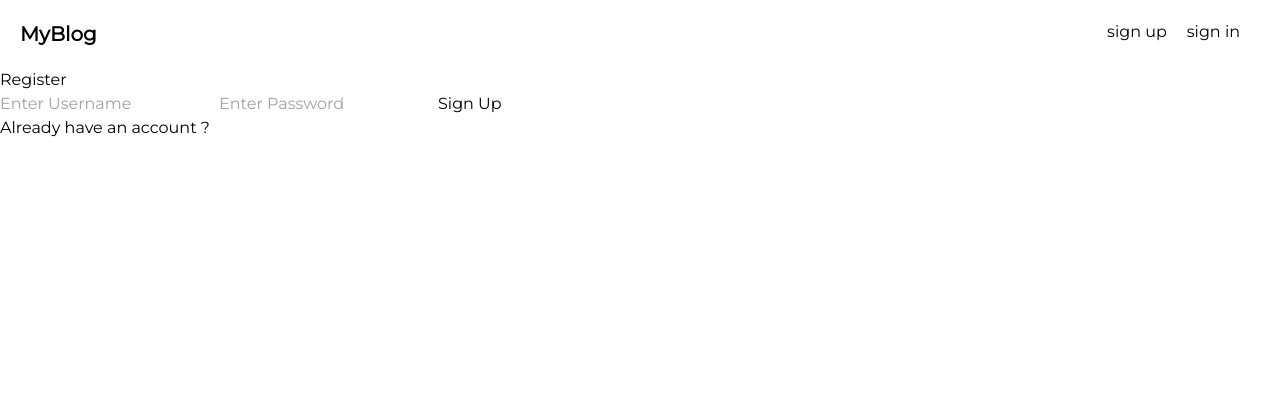
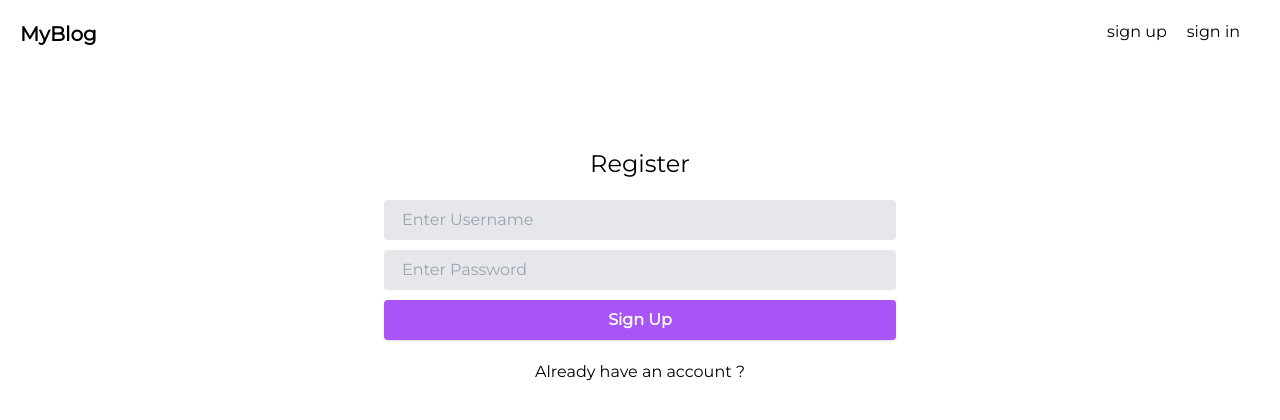
Before and after one commit to Prajwal-Pawar/MyBlog, a React (Vite) app in the folder client/: page /signup in a window 1280 px wide. Shown: the top 420 px of the page. Built offline with nearby package versions, Linux system fonts and the light colour scheme.

Commit message:
redesign SignUp page with tailwindcss

```diff
--- a/client/src/pages/SignUp.jsx
+++ b/client/src/pages/SignUp.jsx
@@ -31,28 +31,31 @@ const SignUp = () => {
   };
 
   return (
-    <div className="signup">
-      <h1 id="signup-title">Register</h1>
+    <div className="w-full mt-20 flex flex-col items-center">
+      <h1 className="text-2xl mt-5 mb-5">Register</h1>
 
-      <form id="signup-form" onSubmit={registerUser}>
+      <form className="flex flex-col w-2/5" onSubmit={registerUser}>
         <input
           type="text"
           placeholder="Enter Username"
-          className="signup-input"
           value={username}
           onChange={(e) => setUsername(e.target.value)}
+          className="bg-gray-200 appearance-none border-2 border-gray-200 rounded w-full py-2 px-4 text-gray-700 leading-tight focus:outline-none focus:bg-white focus:border-purple-500 mb-2.5"
         />
         <input
           type="password"
           placeholder="Enter Password"
-          className="signup-input"
           value={password}
           onChange={(e) => setPassword(e.target.value)}
+          className="bg-gray-200 appearance-none border-2 border-gray-200 rounded w-full py-2 px-4 text-gray-700 leading-tight focus:outline-none focus:bg-white focus:border-purple-500 mb-2.5"
         />
-        <button id="signup-btn">Sign Up</button>
+
+        <button className="shadow bg-purple-500 hover:bg-purple-400 focus:shadow-outline focus:outline-none text-white font-bold py-2 px-4 rounded ">
+          Sign Up
+        </button>
       </form>
 
-      <Link to={``} id="login-link">
+      <Link to={``} className="mt-5 hover:underline">
         Already have an account ?
       </Link>
     </div>
```
